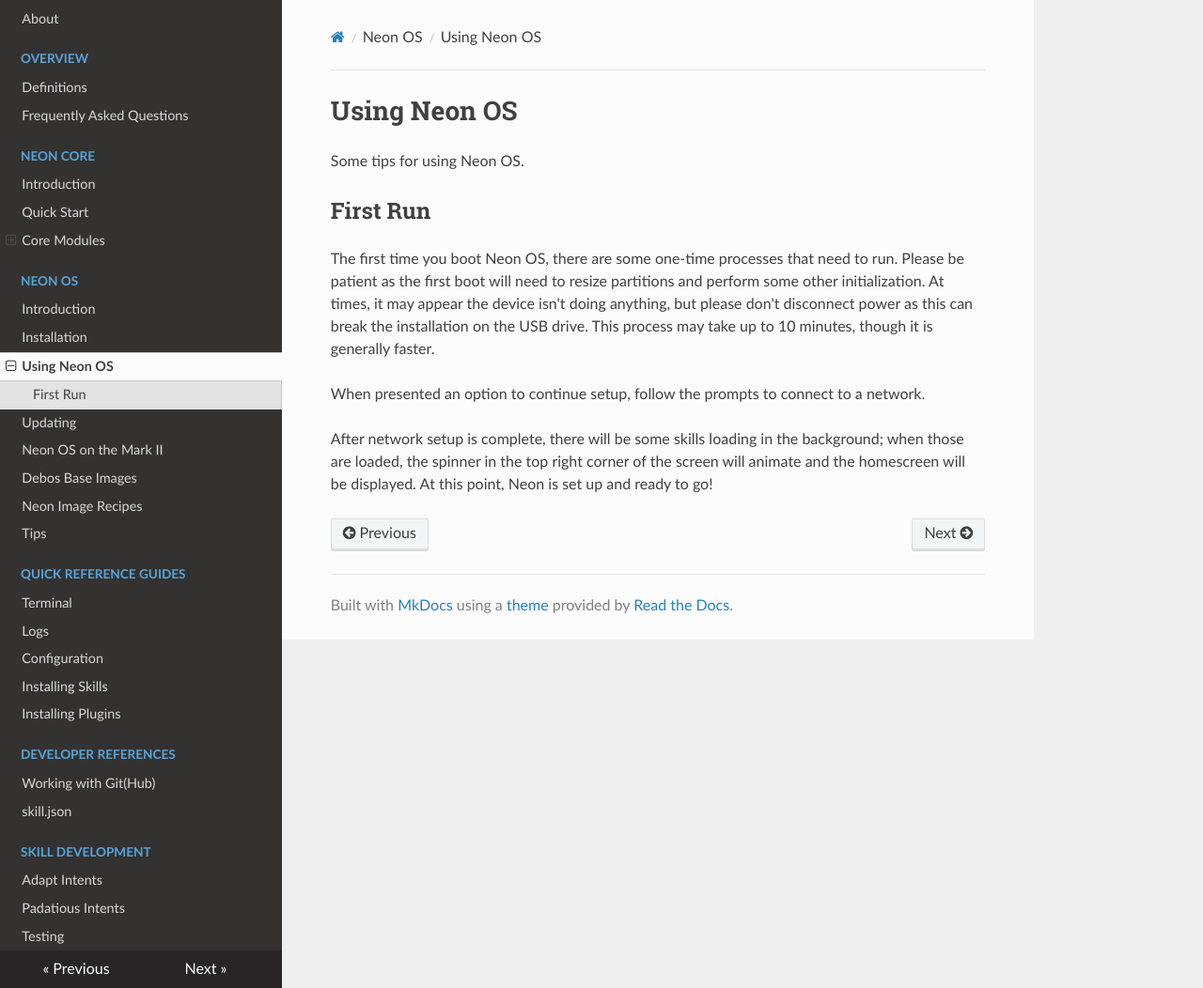
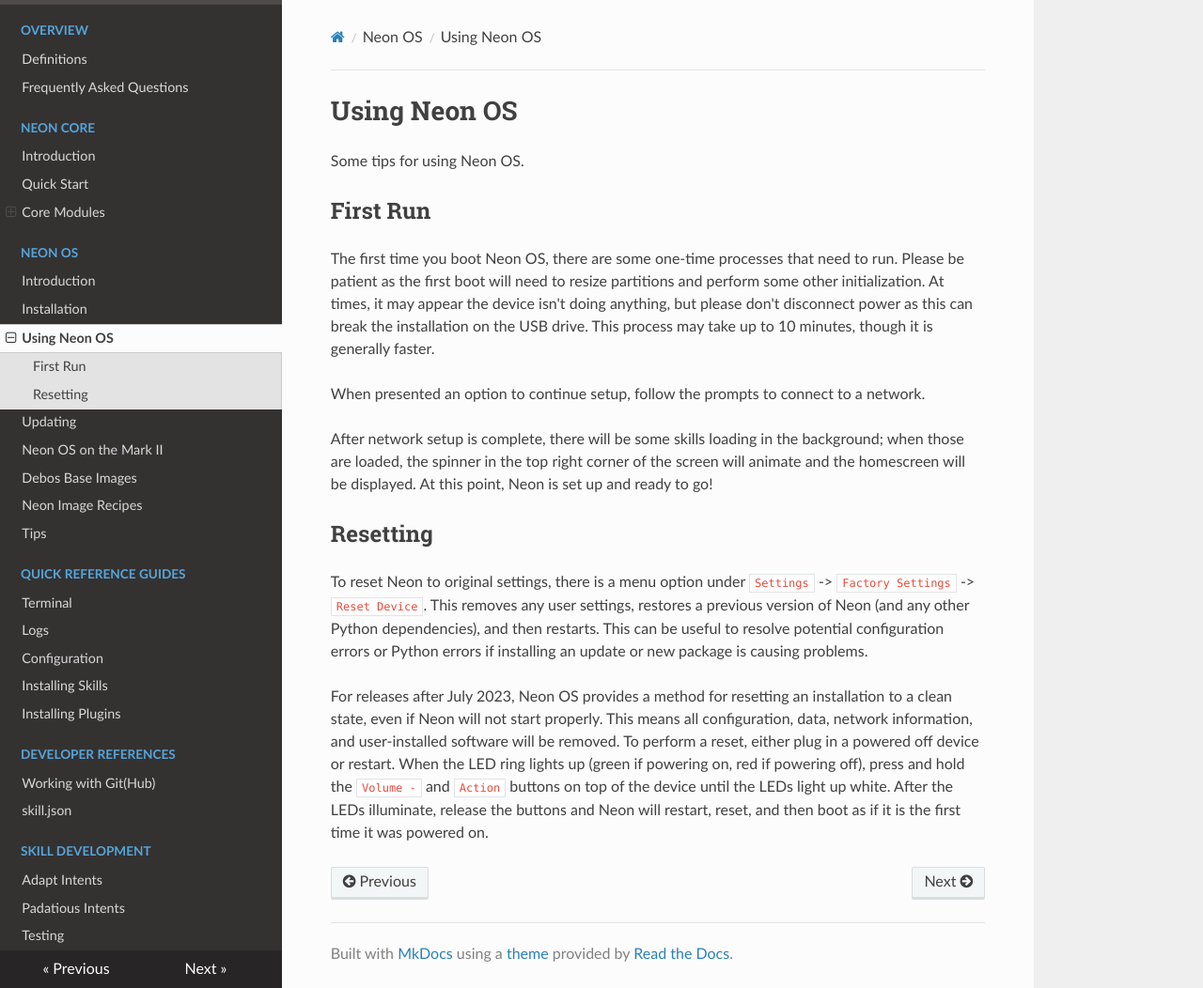
Before and after one commit to NeonGeckoCom/neon-docs, an MkDocs documentation site: the page built from docs/neon_os/using_neon_os.md, in a window 1280 px wide and 1052 px high. Shown: the whole window at 94% size. Built offline with MkDocs 1.6.1, drawn with Linux system fonts in a browser that asks for light colours; nearby versions of some CDN libraries.

Commit message:
Add reset information to docs

```diff
--- a/docs/neon_os/using_neon_os.md
+++ b/docs/neon_os/using_neon_os.md
@@ -16,3 +16,19 @@
 when those are loaded, the spinner in the top right corner of the screen will
 animate and the homescreen will be displayed. At this point, Neon is set up and
 ready to go!
+
+## Resetting
+To reset Neon to original settings, there is a menu option under `Settings` ->
+`Factory Settings` -> `Reset Device`. This removes any user settings, restores a
+previous version of Neon (and any other Python dependencies), and then restarts.
+This can be useful to resolve potential configuration errors or Python errors if
+installing an update or new package is causing problems.
+
+For releases after July 2023, Neon OS provides a method for resetting an installation
+to a clean state, even if Neon will not start properly. This means all configuration,
+data, network information, and user-installed software will be removed. To perform a
+reset, either plug in a powered off device or restart. When the LED ring lights up
+(green if powering on, red if powering off), press and hold the `Volume -` and `Action`
+buttons on top of the device until the LEDs light up white. After the LEDs illuminate,
+release the buttons and Neon will restart, reset, and then boot as if it is the
+first time it was powered on.
```
